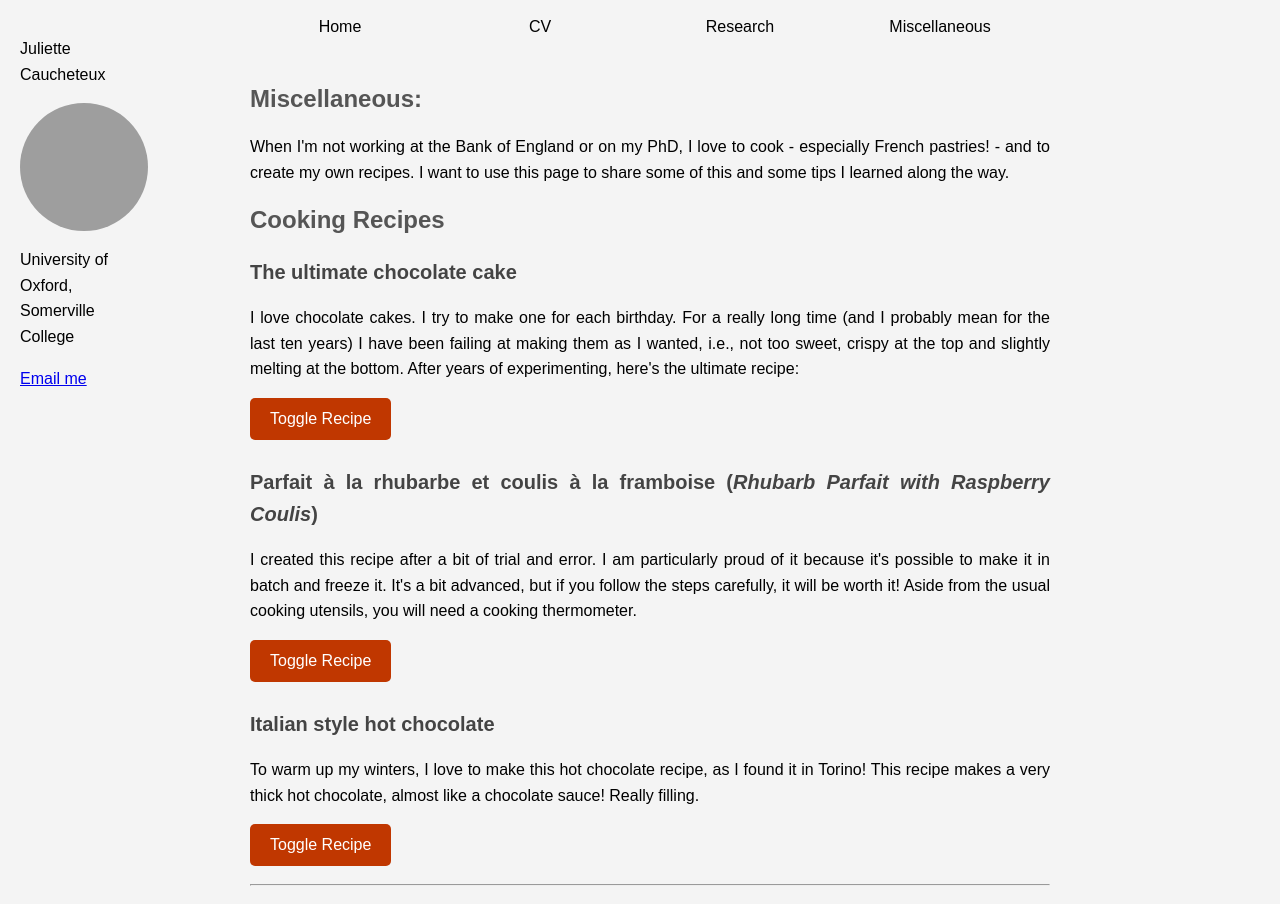
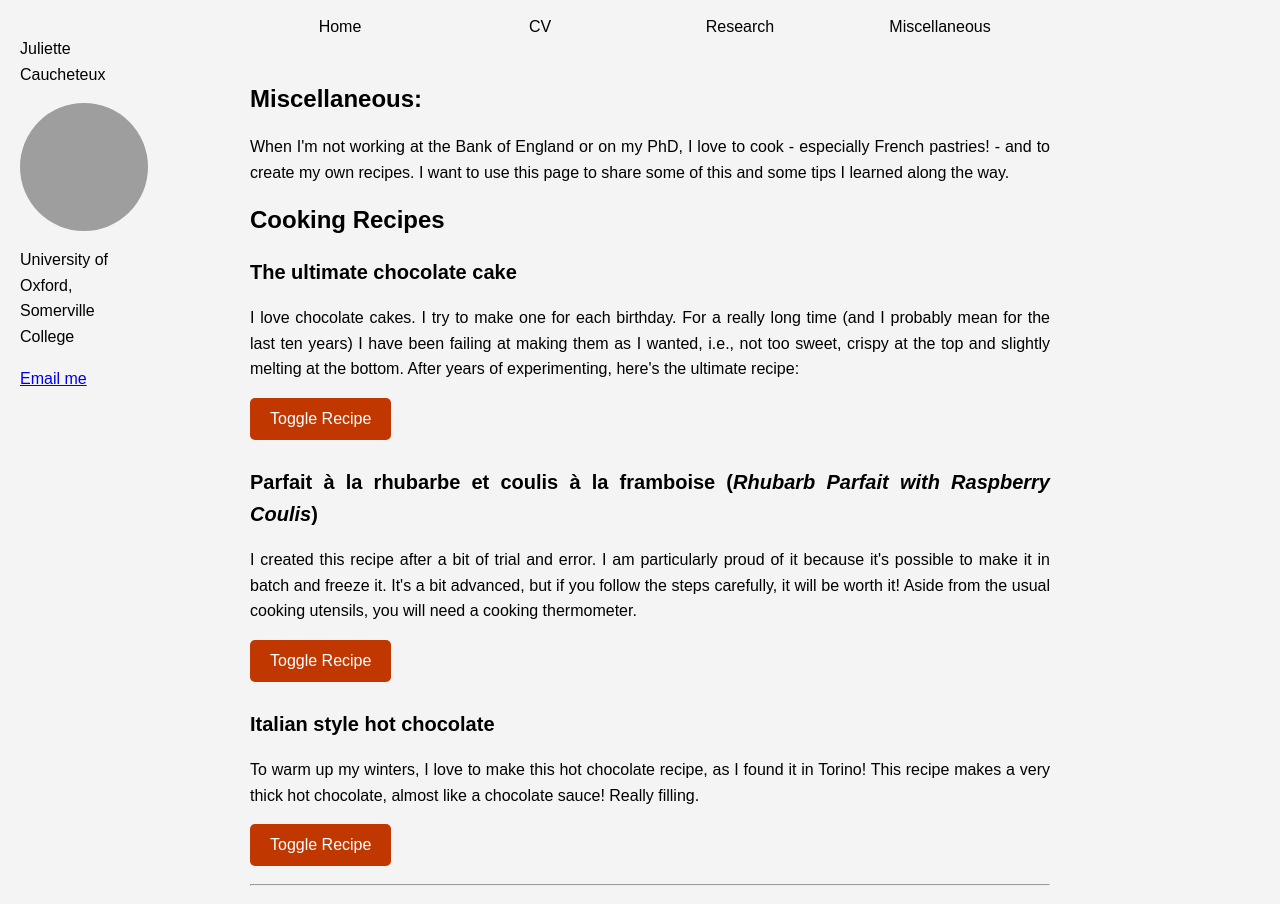
Before and after one commit to JulietteCx/juliettecx.github.io, a Jekyll site: the page built from _pages/miscellaneous.html, in a window 1280 px wide. Built offline with Jekyll 4.4.1, drawn with Linux system fonts in a browser that asks for light colours; grey boxes are pictures that could not be loaded.

Commit message:
Update miscellaneous.html

```diff
--- a/_pages/miscellaneous.html
+++ b/_pages/miscellaneous.html
@@ -31,11 +31,11 @@ author_profile: true
               max-width: 1200px;
         }
         h1 {
-            color: #555;
+            color: black;
             font-size: 24px;
         }
         h2 {
-            color: #444;
+            color: black;
             font-size: 20px;
         }
         ul {
```
